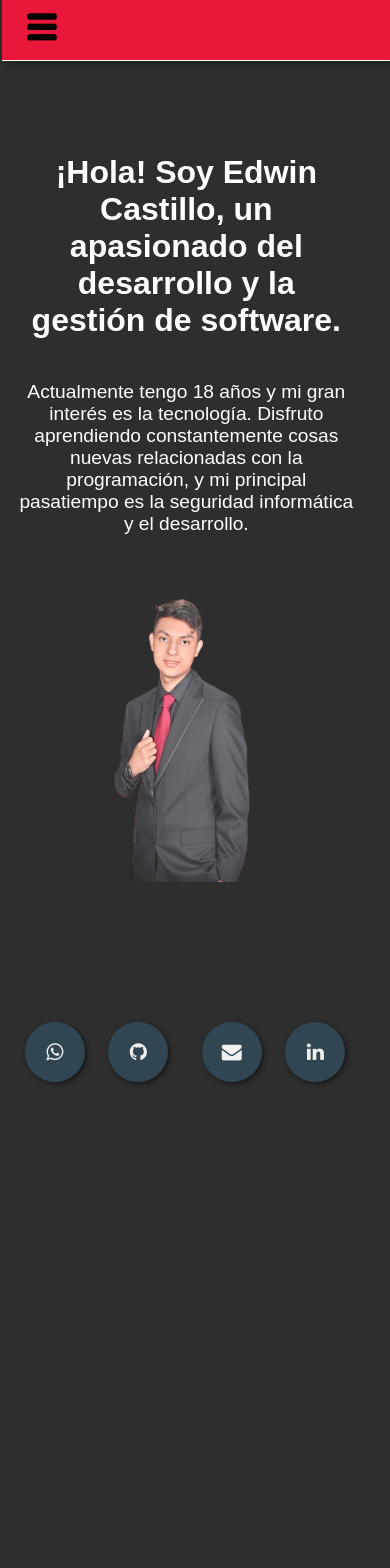
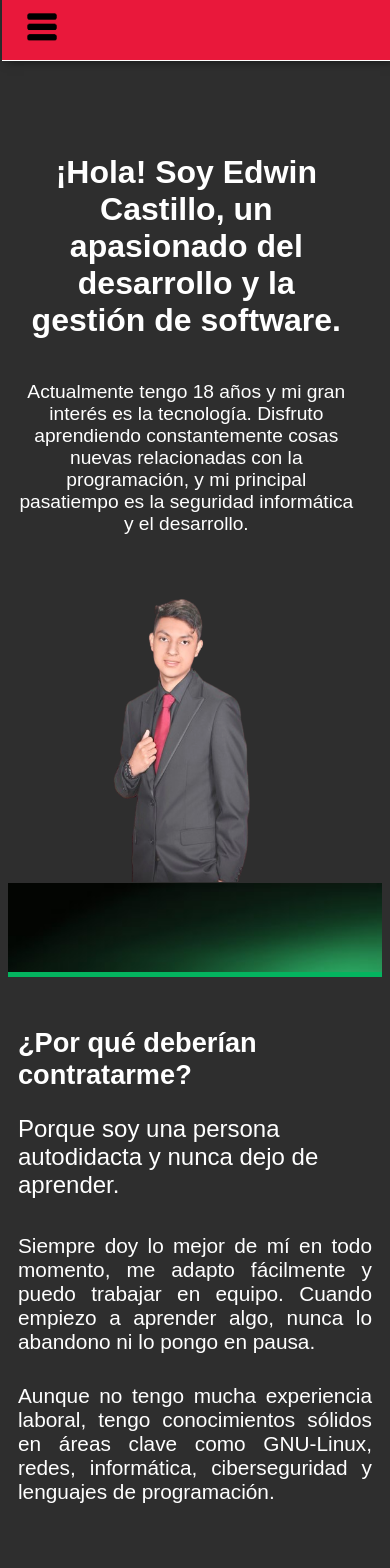
Before and after one commit to EdwinC27/PortafolioConAngular, an Angular app: page / in a window 390 px wide. Shown: the top 1568 px of the page. Before the commit the page ends 1192 px from the top, so only its background shows below. Built offline with nearby package versions, Linux system fonts and the light colour scheme.

Commit message:
Agregar la seccion de Porque contratarme

```diff
--- a/src/app/app.module.ts
+++ b/src/app/app.module.ts
@@ -4,11 +4,13 @@ import { BrowserModule } from '@angular/platform-browser';
 import { AppRoutingModule } from './app-routing.module';
 import { AppComponent } from './app.component';
 import { PresentationComponent } from './presentation/presentation.component';
+import { PorqueContratarmeComponent } from './porque-contratarme/porque-contratarme.component';
 
 @NgModule({
   declarations: [
     AppComponent,
-    PresentationComponent
+    PresentationComponent,
+    PorqueContratarmeComponent
   ],
   imports: [
     BrowserModule,
--- /dev/null
+++ b/src/app/porque-contratarme/porque-contratarme.component.css
@@ -0,0 +1,144 @@
+/* Inicio de Porque contratarme */
+.img_fondo {
+	background-image: url("../../assets/imagenes/ciberseguridad.jpg");
+	background-size: cover;
+	background-repeat: no-repeat;
+}
+
+.color_separacion {
+	border-top: .1px solid #2E2E2E;
+}
+
+
+.div-hero {
+    width: 100%;
+    height: 63%;
+    display: flex;
+    flex-direction: column;
+    text-align: left;
+    margin-top: 24%;
+    background-color: #2E2E2E;
+    opacity: .9;
+}
+
+.title {
+	font-size: 2.2rem;
+	margin-bottom: 5px;
+	margin-top: 90px;
+
+}
+
+.parrafos {
+	margin-top: 70px;
+	text-align: justify;
+}
+
+.separar {
+	display: grid;
+	grid-template-columns: repeat(3, 1fr);
+	border-top: 5px solid #04B45F;
+}
+
+.sub_title {
+	font-size: 1.5rem;
+}
+
+.margen_right {
+	margin-right: 45px;
+}
+
+.margen_bottom {
+	margin-bottom: 70px;
+}
+.margen_left {
+	margin-left: 20px;
+}
+
+@media screen and (max-width: 970px) {
+	.div-hero {
+	    width: 100%;
+	    height: 73%;
+	    opacity: 1;
+	}
+}
+
+@media screen and (max-width: 820px) {
+	.title {
+		font-size: 2rem;
+		margin-top: 50px;
+	}
+
+	.parrafos {
+		margin-top: 0px;
+		font-size: 1rem;
+		margin-bottom: 30px;
+		margin-left: 10px;
+		margin-right: 10px;
+		text-align: justify;
+	}
+
+	.sub_title {
+		font-size: 1.5rem;
+		margin-bottom: -35px;
+	}
+
+	.margen_right {
+		margin-right: 10px;
+	}
+
+	.margen_left {
+		margin-left: 10px;
+	}
+
+	.separar {
+		display: grid;
+		grid-template-columns: repeat(1, 1fr);
+	}
+
+	.hero {
+	    width: 100%;
+	    height: 93%;
+	}
+}
+
+@media screen and (max-width: 710px) {
+	.div-hero {
+	    height: 82%;
+	}
+}
+
+@media screen and (max-width: 500px) {
+	.title {
+		font-size: 1.7rem;
+		margin-top: 50px;
+	}
+
+	.sub_title {
+		font-size: 1.5rem;
+		margin-bottom: -35px;
+	}
+
+	.margen_right {
+		margin-right: 10px;
+	}
+
+	.margen_left {
+		margin-left: 10px;
+	}
+
+	.separar {
+		display: grid;
+		grid-template-columns: repeat(1, 1fr);
+	}
+
+	.div-hero {
+	    width: 100%;
+	    height: 111%;
+	    flex-direction: column;
+	    text-align: left;
+	    font-size: 1rem;
+	    background-color: #2E2E2E;
+	    opacity: 1;
+	}
+}
+/* Fin de Porque contratarme */
--- /dev/null
+++ b/src/app/porque-contratarme/porque-contratarme.component.html
@@ -0,0 +1,12 @@
+<section class="hero img_fondo color_separacion" id="porque-contratarme"> <!-- Porque contratarme -->
+    <div class="div-hero separar">
+        <header class="margen_right margen_left margen_bottom">
+            <h2 class="title">{{ title }}</h2>
+            <p class="sub_title">{{ sub_title }}</p>
+        </header>
+
+        <p class="margen_right parrafos interlineado" style="font-size: 1.3rem;">{{ text1 }}</p>
+
+        <p class="margen_right parrafos interlineado"  style="font-size: 1.3rem;">{{ text2 }}</p>
+    </div>
+</section>
--- /dev/null
+++ b/src/app/porque-contratarme/porque-contratarme.component.ts
@@ -0,0 +1,14 @@
+import { Component } from '@angular/core';
+
+@Component({
+  selector: 'app-porque-contratarme',
+  templateUrl: './porque-contratarme.component.html',
+  styleUrls: ['./porque-contratarme.component.css']
+})
+export class PorqueContratarmeComponent {
+    title:String = "¿Por qué deberían contratarme?";
+    sub_title: String = "Porque soy una persona autodidacta y nunca dejo de aprender.";
+    text1: String = "Siempre doy lo mejor de mí en todo momento, me adapto fácilmente y puedo trabajar en equipo. Cuando empiezo a aprender algo, nunca lo abandono ni lo pongo en pausa.";
+    text2: String = "Aunque no tengo mucha experiencia laboral, tengo conocimientos sólidos en áreas clave como GNU-Linux, redes, informática, ciberseguridad y lenguajes de programación.";
+
+}
--- a/src/app/presentation/presentation.component.html
+++ b/src/app/presentation/presentation.component.html
@@ -27,3 +27,5 @@
         <a href="#porque-contratarme" class="scroll-arrow"><img src="../../assets/imagenes/flecha.png" alt="Flecha" class="flecha"></a>
     </section>
 </section>
+
+<app-porque-contratarme></app-porque-contratarme>
```
Also changed, not shown: src/assets/imagenes/ciberseguridad.jpg (added), 1 other file (tests, documents, lock files or other folders).
